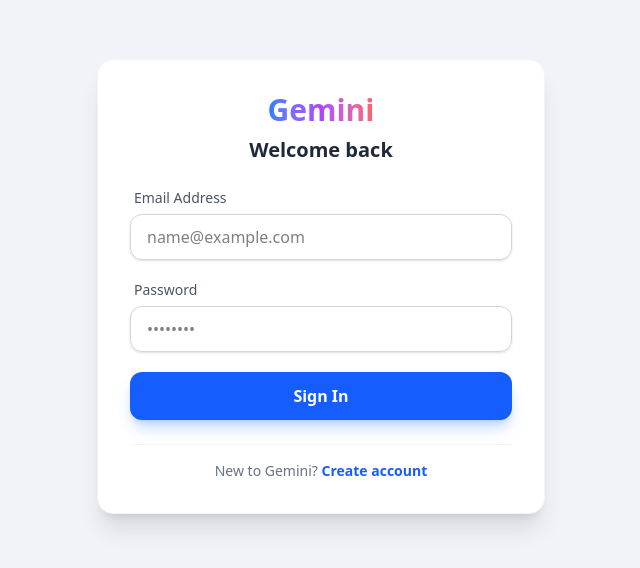
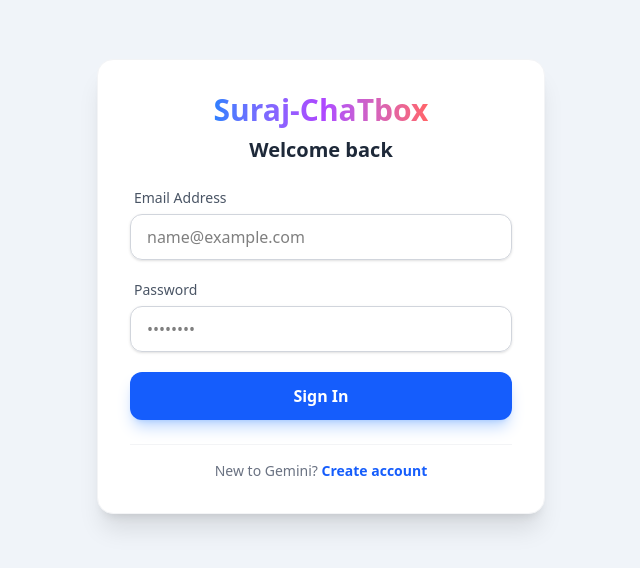
Before and after one commit to MrSuraj1/gemini_chatbot_frontend, a React (Vite) app: page /login in a window 1280 px wide. Shown: the part 114-682 px from the top of the page, without its empty margins (319-959 px from the left). Built offline with nearby package versions, Linux system fonts and the light colour scheme.

Commit message:
first commit

```diff
--- a/src/App.jsx
+++ b/src/App.jsx
@@ -17,7 +17,7 @@
     setLoading(false);
   }, []);
 
-  if (loading) return <div className="h-screen bg-[#131314]" />; // Loading Screen
+  if (loading) return <div className="h-screen bg-[#131314]" />;
 
   return (
     <Routes>
--- a/src/component/LoginSignup.jsx
+++ b/src/component/LoginSignup.jsx
@@ -14,15 +14,13 @@
     setError("");
 
     try {
-      // Backend URL (Make sure it matches your server port)
       const url = `https://gemini-chatbot-backend-999m.onrender.com/api/auth/${currentMode}`;
       const res = await axios.post(url, { email, password });
 
-      // 1. LocalStorage mein data save karo
       localStorage.setItem("token", res.data.token);
       localStorage.setItem("user", JSON.stringify(res.data.user));
 
-      // 2. App.js ki state update karo (Ye turant "/" par redirect kar dega)
+
       if (onLoginSuccess) {
         onLoginSuccess(res.data.token, res.data.user);
       }
@@ -38,10 +36,10 @@
     <div className="flex items-center justify-center min-h-screen bg-[#f0f4f9] dark:bg-[#131314] px-4 transition-colors">
       <div className="w-full max-w-md p-8 space-y-6 bg-white dark:bg-[#1e1f20] rounded-2xl shadow-xl border border-gray-100 dark:border-gray-800">
 
-        {/* Gemini Style Branding in Login */}
-        <div className="text-center space-y-2">
+        {/* Logo - suraj Bhai ka  */}
+                <div className="text-center space-y-2">
           <h1 className="text-3xl font-bold bg-gradient-to-r from-blue-500 via-purple-500 to-red-400 bg-clip-text text-transparent inline-block">
-            Gemini
+            Suraj-ChaTbox
           </h1>
           <h2 className="text-xl font-semibold text-gray-800 dark:text-gray-100">
             {currentMode === "signup" ? "Create your account" : "Welcome back"}
--- a/src/component/chatwindow.jsx
+++ b/src/component/chatwindow.jsx
@@ -8,7 +8,6 @@
   const [isTyping, setIsTyping] = useState(false);
   const messagesEndRef = useRef(null);
 
-  // --- UNIQUE USER ID LOGIC ---
   const getUserId = () => {
     const storedUser = JSON.parse(localStorage.getItem("user"));
     if (storedUser && (storedUser.id || storedUser._id)) {
@@ -26,17 +25,14 @@
   const userId = getUserId();
   const API_BASE_URL = "https://gemini-chatbot-backend-999m.onrender.com/api/chat";
 
-  // Auto scroll
   useEffect(() => {
     messagesEndRef.current?.scrollIntoView({ behavior: "smooth" });
   }, [messages, isTyping]);
 
-  // Fetch history specifically for THIS userId
   useEffect(() => {
     const fetchHistory = async () => {
       try {
         const res = await axios.get(`${API_BASE_URL}/${userId}`);
-        // Backend data format (role/content) to frontend format
         const formatted = res.data.map(m => ({
           role: m.role,
           content: m.content
@@ -52,7 +48,6 @@
   const handleSend = async (text) => {
     if (!text.trim()) return;
 
-    // Local update for UI
     setMessages((prev) => [...prev, { role: "user", content: text }]);
     setIsTyping(true);
 
@@ -96,7 +91,7 @@
           {messages.length === 0 && !isTyping && (
             <div className="flex flex-col items-center justify-center mt-32 space-y-4 opacity-40">
                <div className="text-6xl animate-pulse">✨</div>
-               <p className="text-xl font-light italic">How can I help you today, Suraj?</p>
+               <p className="text-xl font-light italic">How can I help you today ?</p>
             </div>
           )}
 
@@ -119,7 +114,6 @@
         </div>
       </div>
 
-      {/* Input Area */}
       <div className="bg-[#131314] p-4 pb-8">
         <div className="max-w-3xl mx-auto relative">
           <div className="bg-[#1e1f20] rounded-3xl border border-gray-700 focus-within:border-blue-500/50 transition-all shadow-2xl">
```
